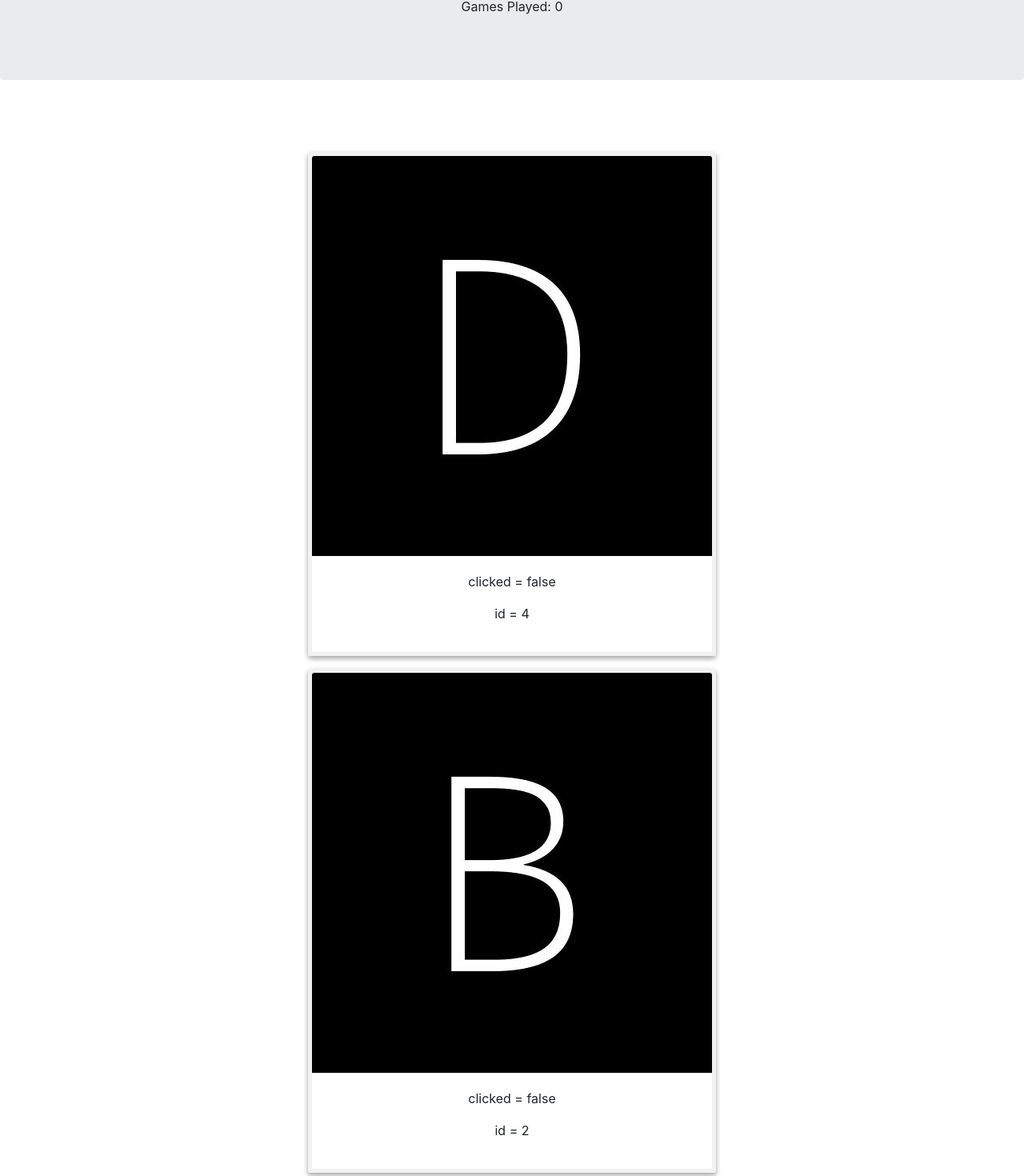
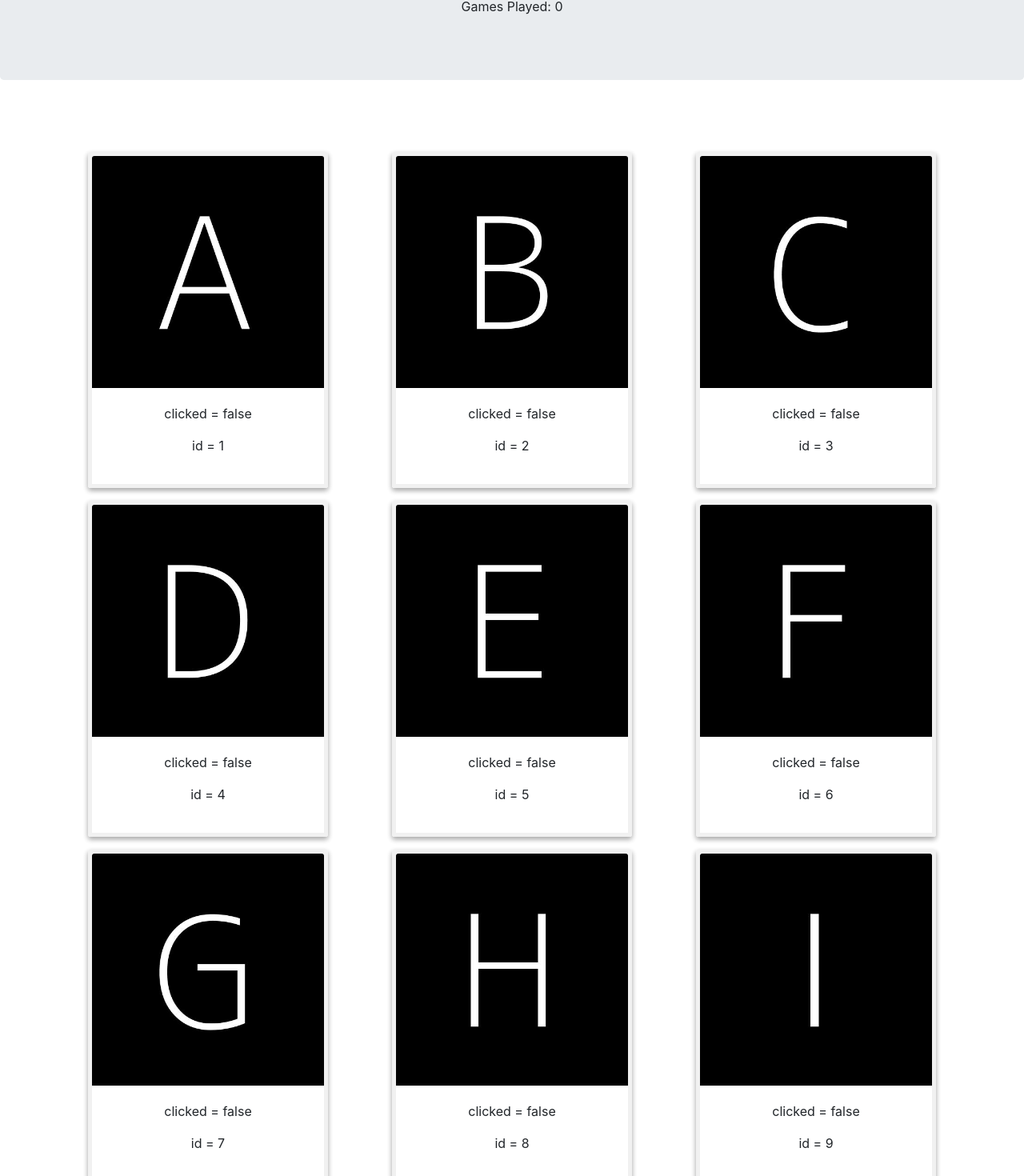
Before and after one commit to alithom123/clicky-game, a React (Create React App) app: page / in a window 1280 px wide. Shown: the part 300-1770 px from the top of the page at 80% size. Built offline with nearby package versions, Linux system fonts and the light colour scheme.

Commit message:
restructured ui, it's way less succinct but the ui looks correct now with three rows of throw. try to come back to this later.

```diff
--- a/src/components/Game/index.jsx
+++ b/src/components/Game/index.jsx
@@ -161,26 +161,50 @@ class Game extends React.Component {
     this.setState({ username: "", password: "" });
   };
 
-  renderCard(card) {
-    return <Card imageUrl={card.imageUrl} id={card.id} onClick={() => this.handleCardClick(card)}></Card>
-  }
+  // renderCard(card) {
+  //   return <Card imageUrl={card.imageUrl} id={card.id} onClick={() => this.handleCardClick(card)}></Card>
+  // }
 
   render() {
     return (
       <div className="Game" >
         <Jumbotron highScore={this.state.highScore} score={this.state.score} gamesPlayed={this.state.gamesPlayed} />
         <div className="container">
+          <div class="row">
+            <div class="col-sm-4">
+              <Card imageUrl={this.state.cardsArray[0].imageUrl} id={this.state.cardsArray[0].id} onClick={() => this.handleCardClick(this.state.cardsArray[0])}></Card>
+            </div>
+            <div class="col-sm-4">
+              <Card imageUrl={this.state.cardsArray[1].imageUrl} id={this.state.cardsArray[1].id} onClick={() => this.handleCardClick(this.state.cardsArray[1])}></Card>
+            </div>
+            <div class="col-sm-4">
+              <Card imageUrl={this.state.cardsArray[2].imageUrl} id={this.state.cardsArray[2].id} onClick={() => this.handleCardClick(this.state.cardsArray[2])}></Card>
+            </div>
+          </div>
+          <div class="row">
+            <div class="col-sm-4">
+              <Card imageUrl={this.state.cardsArray[3].imageUrl} id={this.state.cardsArray[3].id} onClick={() => this.handleCardClick(this.state.cardsArray[3])}></Card>
+            </div>
+            <div class="col-sm-4">
+              <Card imageUrl={this.state.cardsArray[4].imageUrl} id={this.state.cardsArray[4].id} onClick={() => this.handleCardClick(this.state.cardsArray[4])}></Card>
+            </div>
+            <div class="col-sm-4">
+              <Card imageUrl={this.state.cardsArray[5].imageUrl} id={this.state.cardsArray[5].id} onClick={() => this.handleCardClick(this.state.cardsArray[5])}></Card>
+            </div>
+          </div>
+          <div class="row">
+            <div class="col-sm-4">
+              <Card imageUrl={this.state.cardsArray[6].imageUrl} id={this.state.cardsArray[6].id} onClick={() => this.handleCardClick(this.state.cardsArray[6])}></Card>
+            </div>
+            <div class="col-sm-4">
+              <Card imageUrl={this.state.cardsArray[7].imageUrl} id={this.state.cardsArray[7].id} onClick={() => this.handleCardClick(this.state.cardsArray[7])}></Card>
+            </div>
+            <div class="col-sm-4">
+              <Card imageUrl={this.state.cardsArray[8].imageUrl} id={this.state.cardsArray[8].id} onClick={() => this.handleCardClick(this.state.cardsArray[8])}></Card>
+            </div>
+          </div>
 
-          {
 
-            shuffle(this.state.cardsArray.slice()).map((card, index) => {
-              return this.renderCard(card);
-            })
-
-            // this.state.cardsArray.map(function (card, index) {
-            //   return this.renderCard(card);
-            // }, this)
-          }
         </div>
       </div>
     );
@@ -188,3 +212,13 @@ class Game extends React.Component {
 }
 
 export default Game;
+
+{/* <div class="row">
+  <div class="col-sm-4">.col-sm-4</div>
+  <div class="col-sm-4">.col-sm-4</div>
+  <div class="col-sm-4">.col-sm-4</div>
+</div> */}
+
+            // shuffle(this.state.cardsArray.slice()).map((card, index) => {
+            //   return this.renderCard(card);
+            // })
```
